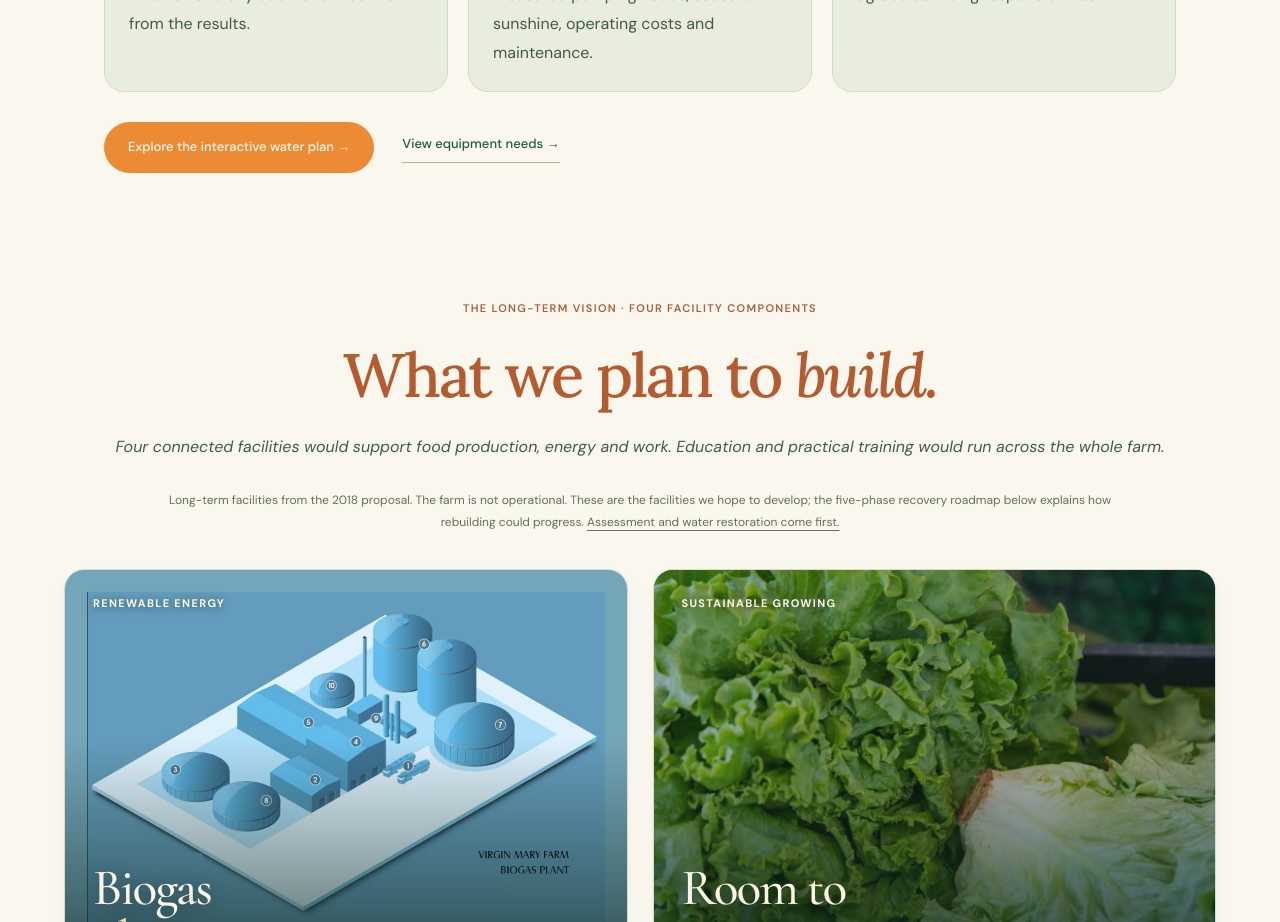
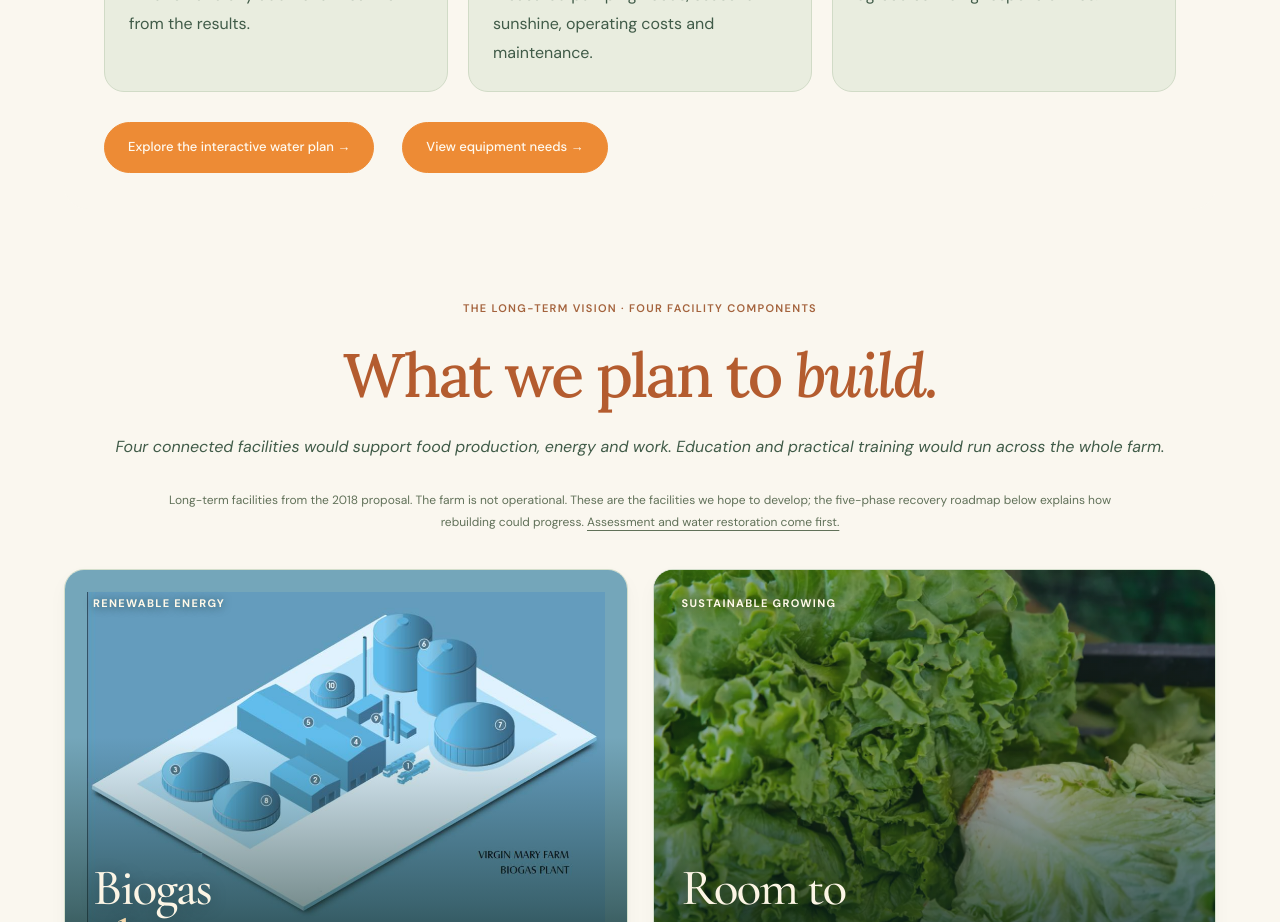
Before and after one commit to Hero988/RiseMeUp, a React (Vite) app: page / in a window 1280 px wide. Shown: the part 9700-10622 px from the top of the page. Built offline with nearby package versions, Linux system fonts and the light colour scheme; a web font is replaced by a local one.

Commit message:
Make View equipment needs an orange oval button

```diff
--- a/src/components/FarmReadiness.tsx
+++ b/src/components/FarmReadiness.tsx
@@ -14,7 +14,7 @@ export default function FarmReadiness() {
       <details className="water-calculation"><summary>How big will the reservoir be?</summary><p>The final capacity is not yet set. The illustrated water plan compares 50,000, 100,000 and 150,000 litres as examples only, using assumed greenhouse dimensions and water-use scenarios. The reported historical filling rate gives 7 wells × 6 barrels per hour × 12 hours = <strong>504 barrels</strong>. Assuming approximately 200 litres per barrel, that is <strong>100,800 litres (100.8 m³)</strong> over 12 hours. This does not forecast daily solar pumping output.</p><p>This is a historical planning estimate, not a tested current yield or a reservoir specification. The exact barrel capacity and gallon standard need confirming. Greenhouse area, crops, pumping tests, irrigation timing, losses and reserve storage will determine the design.</p></details>
       <div className="water-explanation"><p className="eyebrow">A system designed for this farm</p><h4>The right design. The skills to keep it working.</h4><p>Connect water supply, suitable energy and practical training in one coordinated system, designed around the land, crops and local operating needs.</p></div>
       <div className="water-priorities"><article><h4>Understand the water.</h4><p>Test water quality, including salinity, and assess the soil and crops. Choose filtration and any additional treatment from the results.</p></article><article><h4>Match energy to the work.</h4><p>Design daytime solar pumping and assess battery storage around measured pumping needs, seasonal sunshine, operating costs and maintenance.</p></article><article><h4>Build local skills.</h4><p>Include operator training, routine checks, filter cleaning, spare parts and agreed servicing responsibilities.</p></article></div>
-      <div className="actions"><a className="button" href="/water-system/">Explore the interactive water plan →</a><a className="text-link" href="/development-partners/#equipment">View equipment needs →</a></div>
+      <div className="actions"><a className="button" href="/water-system/">Explore the interactive water plan →</a><a className="button" href="/development-partners/#equipment">View equipment needs →</a></div>
     </section>
   );
 }
```
